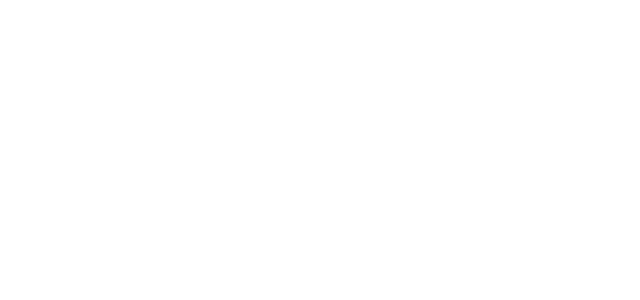
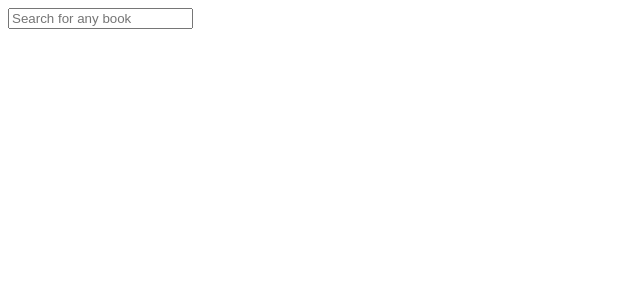
Before and after one commit to cwilso88/searchbar, a React (Create React App) app: page / in a window 1280 px wide. Shown: the top 300 px of the page, without its empty margins (0-640 px from the left). Built offline with nearby package versions, Linux system fonts and the light colour scheme.

Commit message:
input type declared as search

```diff
--- a/src/App.jsx
+++ b/src/App.jsx
@@ -10,12 +10,13 @@
   }
   const filteredBooks = books.filter((book) => {
     return book.name.includes(searchTerm);
-  })
+  });
+
 
   return (
-    <div className="App">
-
-    </div>
+    <section>
+      <Search name="search" onSearch={handleInputChange}/>
+    </section>
   );
 }
 
--- a/src/features/Search.jsx
+++ b/src/features/Search.jsx
@@ -3,6 +3,7 @@
 const Search = ({ val, onSearch, ...props }) => {
     return (
         <input
+            type="search"
             value={val}
             onChange={onSearch}
             placeholder="Search for any book"
```
